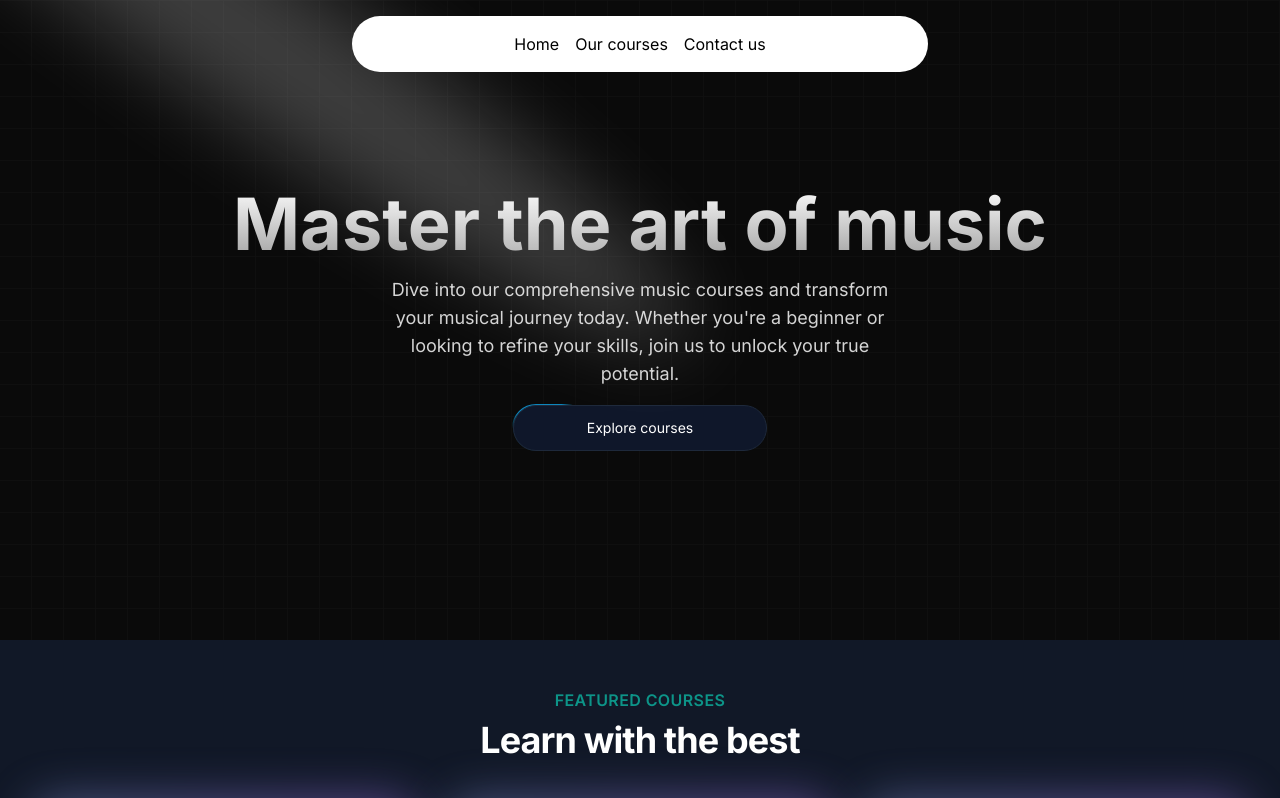
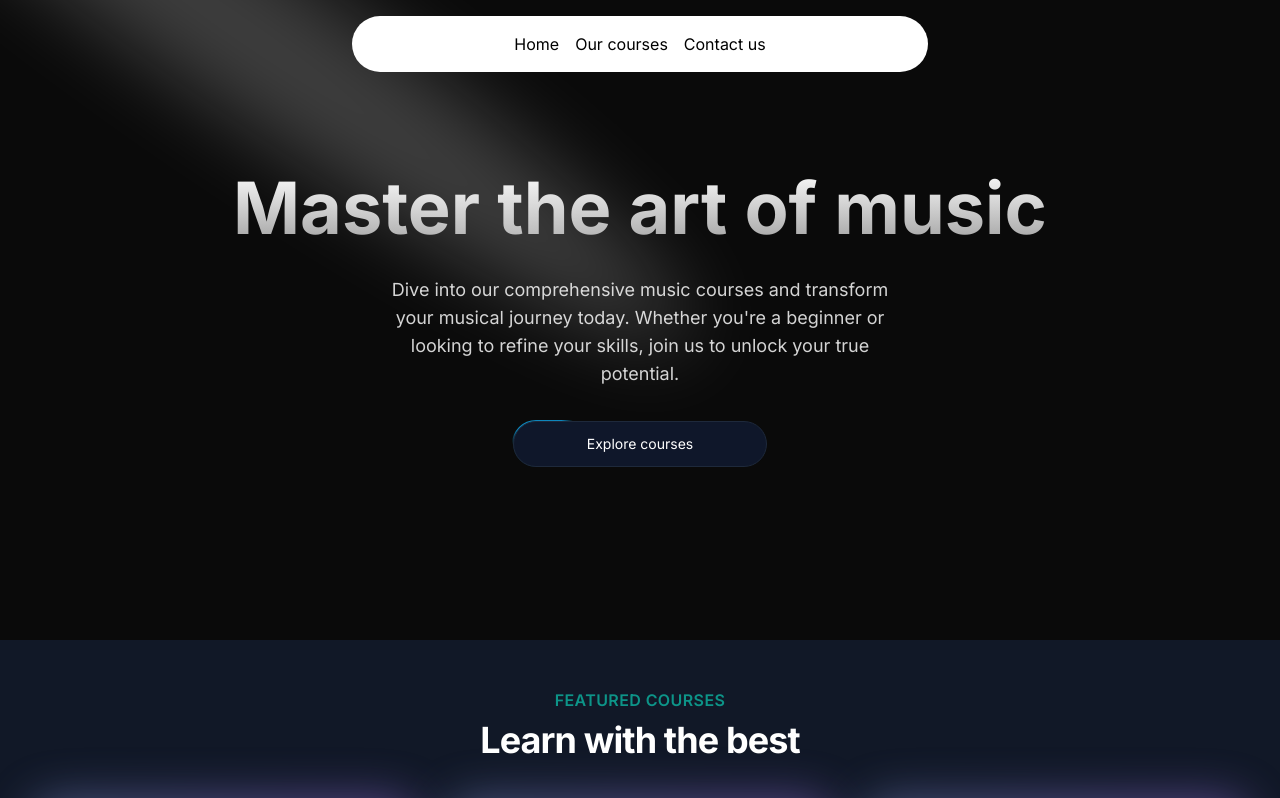
Before and after one commit to Sukomal07/learn_next, a Next.js app: page / in a window 1280 px wide. Shown: the top 798 px of the page. Built offline with nearby package versions, Linux system fonts and the light colour scheme.

Commit message:
fix a minor issue

```diff
--- a/src/app/page.tsx
+++ b/src/app/page.tsx
@@ -5,7 +5,7 @@
 
 export default function Home() {
   return (
-    <main className="min-h-screen no-scrollbar bg-black/[0.96] antialiased bg-grid-white/[0.02] flex flex-col">
+    <main className="min-h-screen no-scrollbar bg-black/[0.96] antialiased flex flex-col">
       <HeroSection />
       <FeaturedCourses />
       <WhyChooseUs />
--- a/src/components/HeroSection.tsx
+++ b/src/components/HeroSection.tsx
@@ -5,8 +5,7 @@
 
 function HeroSection() {
     return (
-        <div className='h-auto md:h-[40rem] w-full flex justify-center items-center relative py-10 md:py-0 '>
-            <div className='text-center'>
+        <div className='h-auto md:h-[40rem] w-full flex flex-col text-center gap-4 justify-center items-center relative py-10 md:py-0 '>
             <Spotlight
                 className="-top-40 left-0 md:left-60 md:-top-20"
                 fill="white"
@@ -24,8 +23,6 @@
                 </Link>
             </div>
         </div>
-
-        </div>
     )
 }
 
```
Lines whose indentation alone changed are shown as unchanged.
